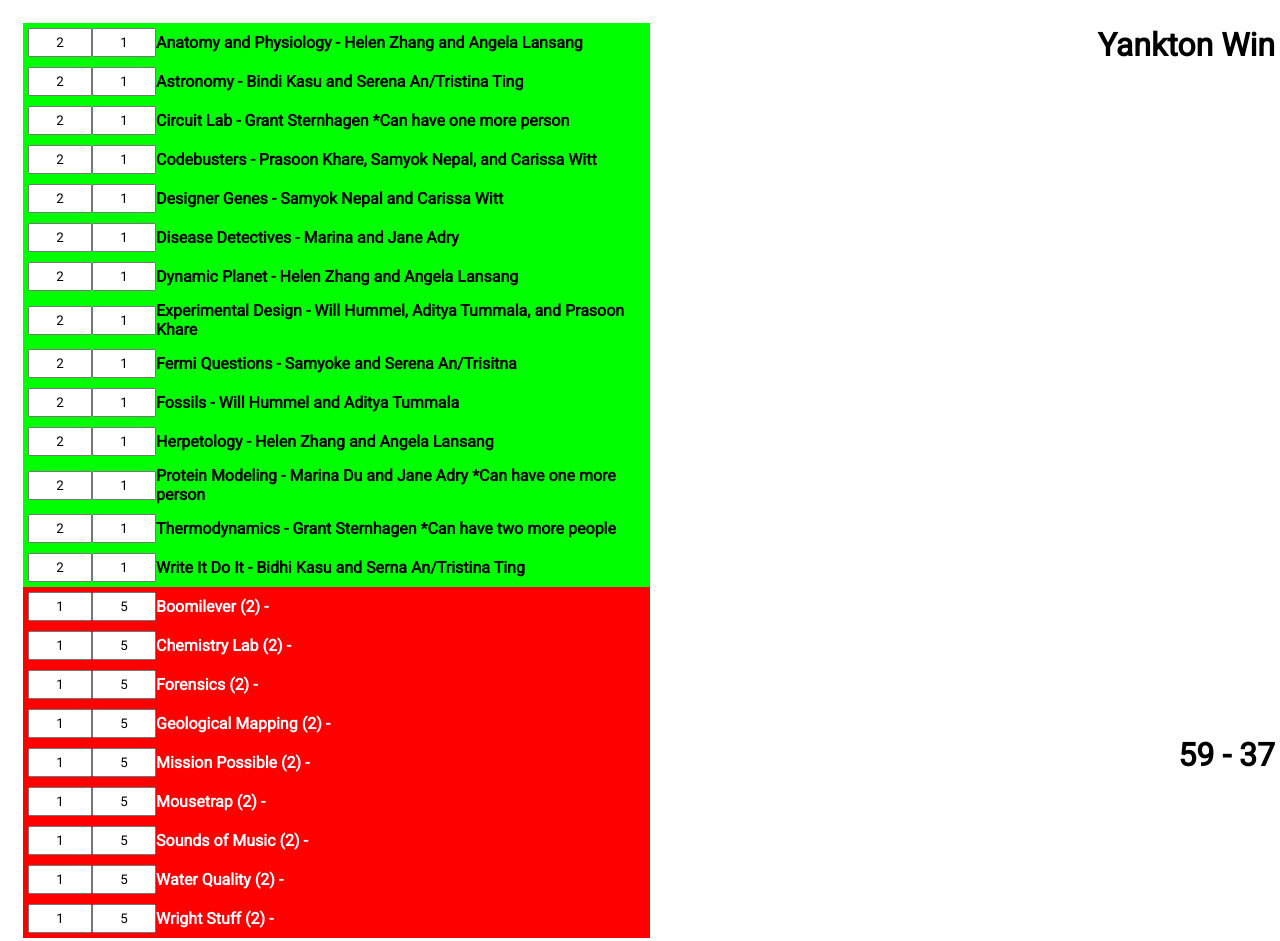
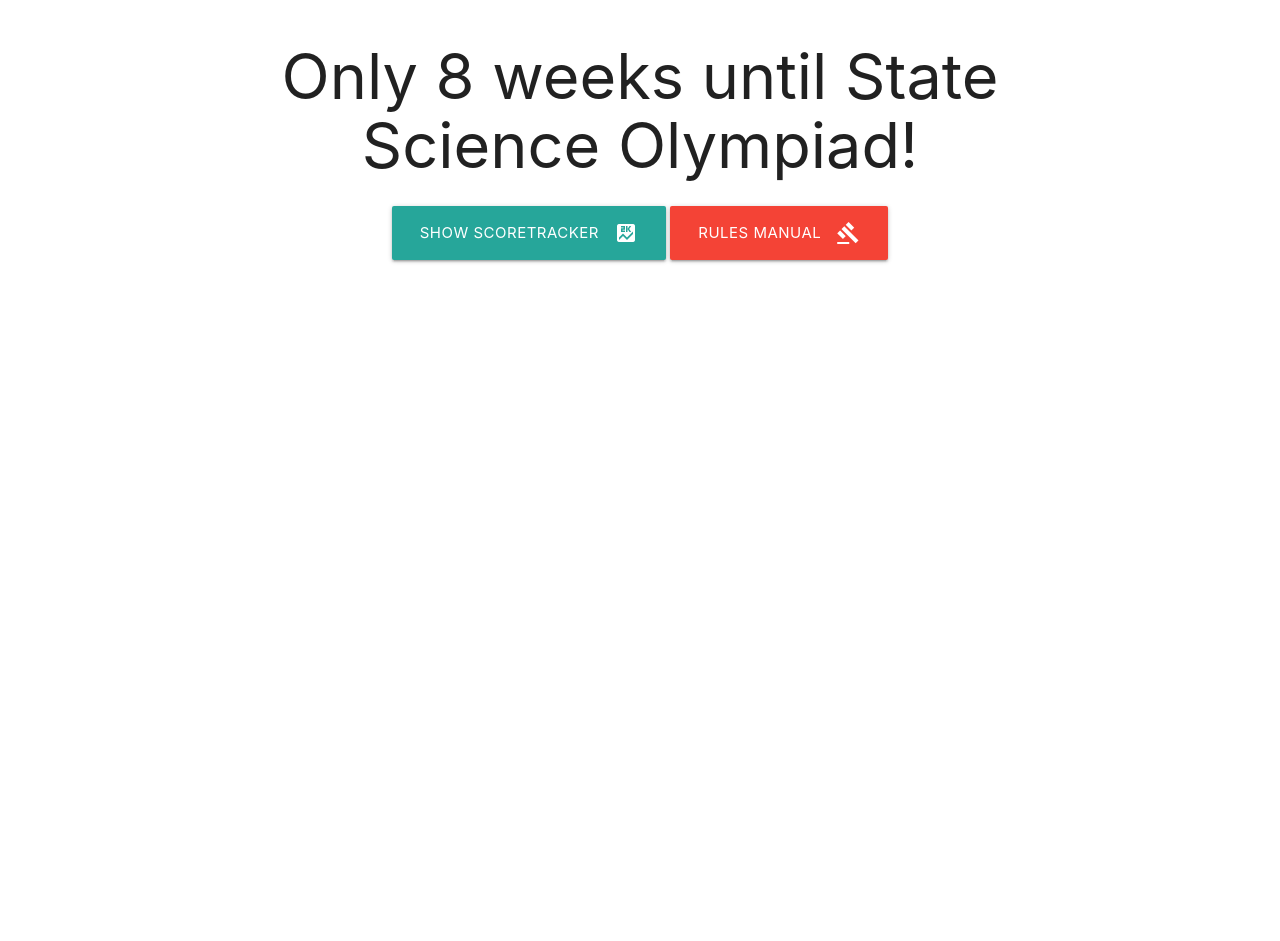
Before and after one commit to samyok-online/sci-oly-2019, a plain HTML site: page index.html in a window 1280 px wide. After the commit the page ends 800 px from the top, so only its background shows below. Drawn offline with nearby package versions, Linux system fonts and the light colour scheme.

Commit message:
redid index page and moved scoretracker to it's own page

```diff
--- a/index.html
+++ b/index.html
@@ -3,22 +3,26 @@
 <head>
     <meta charset="UTF-8">
     <title>Science Olympiad</title>
-    <link rel="stylesheet" href="static/css/main.css">
     <script src="https://ajax.googleapis.com/ajax/libs/jquery/3.3.1/jquery.min.js"></script>
     <script src="https://cdn.jsdelivr.net/npm/vue/dist/vue.js"></script>
+    <link href="https://cdnjs.cloudflare.com/ajax/libs/materialize/1.0.0/css/materialize.min.css" rel="stylesheet">
+    <script src="https://cdnjs.cloudflare.com/ajax/libs/materialize/1.0.0/js/materialize.min.js"></script>
+    <link href="https://fonts.googleapis.com/icon?family=Material+Icons" rel="stylesheet">
 </head>
 <body>
 <!--nav bar-->
 
-<div id="app">
-    <h1 v-if="yscore < bscore" class="topright">Yankton Win</h1>
-    <h1 v-if="yscore > bscore" class="topright">Brookings Win</h1>
-    <h1 v-if="yscore === bscore" class="topright">Brookings-Yankton tie</h1>
-    <h1 class="bottomright">{{Math.max(yscore, bscore)}} - {{Math.min(yscore, bscore)}}</h1>
-    <div v-for="event, key in events" v-bind:class="[{flex: true},{win: (event.brookingsScore < event.yanktonScore)}, { lose: (event.brookingsScore > event.yanktonScore)}, {nottry: (event.brookingsScore == 5)}]">
-        <input type="text" readonly v-bind:value="event.yanktonScore"><input v-bind:id="key" v-model="events[key].brookingsScore" type="text" v-bind:placeholder="event.brookingsScore">{{event.event}} - {{event.person}}
-    </div>
-
+<div class="container center" id="menu">
+    <h1>Only <span id="countdown"></span> until State Science Olympiad!</h1>
+    <button class="btn-large waves-effect waves-light" onclick="location.href = 'scores.html'">Show ScoreTracker <i
+            class="material-icons right">score</i></button>
+    <!--<button class="btn-large waves-effect waves-light purple" onclick="location.href = 'events.html'">Events <i class="material-icons right">event_note</i></button>-->
+    <button class="btn-large waves-effect waves-light red"
+            onclick="location.href = 'https://api-static.ctlglobalsolutions.com/science/SO_C_2019.pdf'">Rules Manual <i
+            class="material-icons right">gavel</i></button>
+    <!--<button class="btn-large waves-effect waves-light green" onclick="location.href = 'events.html'">Timings <i class="material-icons right">av_timer</i></button>-->
+</div>
+<div id="app" style="display: none;">
 </div>
 
 <!--hero image-->
--- a/static/css/main.css
+++ b/static/css/main.css
@@ -18,27 +18,32 @@
 .win  {
     background-color: rgba(0,255,0,1);
     color: black;
-    width: 50%;
     font-weight: bold;
 }
 .lose  {
     background-color: yellow;
     color: black;
-    width: 50%;
     font-weight: bold;
 }
 .nottry  {
     background-color: rgba(255,0,0,1);
     color: white;
-    width: 50%;
     font-weight: bold;
 }
 .flex {
     display: flex;
     /*justify-content: center;*/
     align-items: center;
+    width: 75%;
+
 }
+
 input {
     width: 50px;
-    text-align: center;
+    text-align: center !important;
 }
+
+body, html {
+    padding: 0;
+    margin: 0;
+}
--- a/static/js/main.js
+++ b/static/js/main.js
@@ -1,5 +1,6 @@
 /*global $ Vue*/
 $(document).ready(()=>{
+    if (document.getElementById("countdown")) startTimer();
     let App = new Vue({
         el: "#app",
         data: {
@@ -8,7 +9,7 @@
             yscore:0
         }
     });
-    let string = "Anatomy and Physiology  | Helen Zhang and Angela LansangXAstronomy | Bindi Kasu and Serena An/Tristina TingXCircuit Lab  | Grant Sternhagen *Can have one more personXCodebusters | Prasoon Khare, Samyok Nepal, and Carissa WittXDesigner Genes | Samyok Nepal and Carissa WittXDisease Detectives  | Marina and Jane AdryXDynamic Planet  | Helen Zhang and Angela LansangXExperimental Design  | Will Hummel, Aditya Tummala, and Prasoon KhareXFermi Questions  | Samyoke and Serena An/TrisitnaXFossils  | Will Hummel and Aditya TummalaXHerpetology  | Helen Zhang and Angela LansangXProtein Modeling  | Marina Du and Jane Adry *Can have one more personXThermodynamics  | Grant Sternhagen *Can have two more peopleXWrite It Do It  | Bidhi Kasu and Serna An/Tristina TingXBoomilever (2) |XChemistry Lab (2) |XForensics (2) |XGeological Mapping (2) |XMission Possible (2) |XMousetrap (2) |XSounds of Music (2) |XWater Quality (2) |XWright Stuff (2) |X";
+    let string = "Anatomy and Physiology  | Helen Zhang and Angela LansangXAstronomy | Bindi Kasu and Serena An/Tristina TingXCircuit Lab  | Grant Sternhagen *Can have one more personXCodebusters | Prasoon Khare, Samyok Nepal, and Carissa WittXDesigner Genes | Samyok Nepal and Carissa WittXDisease Detectives  | Marina and Jane AdryXDynamic Planet  | Helen Zhang and Angela LansangXExperimental Design  | Will Hummel, Aditya Tummala, and Prasoon KhareXFermi Questions  | Samyoke and Serena An/TrisitnaXFossils  | Will Hummel and Aditya TummalaXHerpetology  | Helen Zhang and Angela LansangXProtein Modeling  | Marina Du, Jane Adry, and Joseph ParkXThermodynamics  | Grant Sternhagen *Can have two more peopleXWrite It Do It  | Bidhi Kasu and Serena An/Tristina TingXBoomilever (2) | Orange Team (Will, Aditya, Joshua, David, Joseph)XChemistry Lab | Marina Du and Jane AdryXForensics |David and Joseph ParkXGeological Mapping |Prasoon and JoshuaXMission Possible (2) |Everyone, if timeXMousetrap |Blue team (Grant, Samyok, Prasoon, Marina, Jane)XSounds of Music |David and Joseph ParkXWater Quality |Joshua ParkXWright Stuff | Green Team (Helen, Angela, Bidhi, Tristina, Carissa)X";
     console.log(string.split("X"));
     let newStrings = [];
     string.split("X").forEach(item =>{
@@ -19,7 +20,7 @@
             newStrings.push({
                 event: split[0],
                 person: split[1],
-                brookingsScore: 1,
+                brookingsScore: Math.floor(Math.random() * 3 + 1),
                 yanktonScore: 2
             })
         } else {
@@ -52,3 +53,21 @@
     }
 
 });
+
+function startTimer() {
+    var countDownDate = new Date("Mar 23, 2019 9:00:00").getTime();
+
+    var x = setInterval(function () {
+        var now = new Date().getTime();
+        var distance = countDownDate - now;
+        var days = Math.floor(distance / (1000 * 60 * 60 * 24));
+        var hours = Math.floor((distance % (1000 * 60 * 60 * 24)) / (1000 * 60 * 60));
+        var minutes = Math.floor((distance % (1000 * 60 * 60)) / (1000 * 60));
+        var seconds = Math.floor((distance % (1000 * 60)) / 1000);
+        document.getElementById("countdown").innerHTML = Math.floor(days / 7) + " weeks";
+        if (distance < 0) {
+            clearInterval(x);
+            document.getElementById("demo").innerHTML = "Sci Oly 2019 has started!";
+        }
+    }, 1000);
+}
```
Also changed, not shown: scores.html (added, +37 -0 lines).
